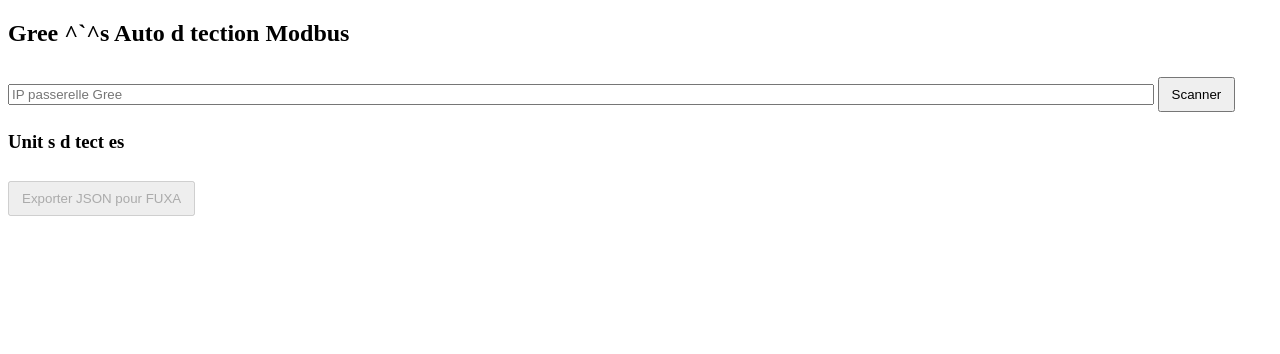
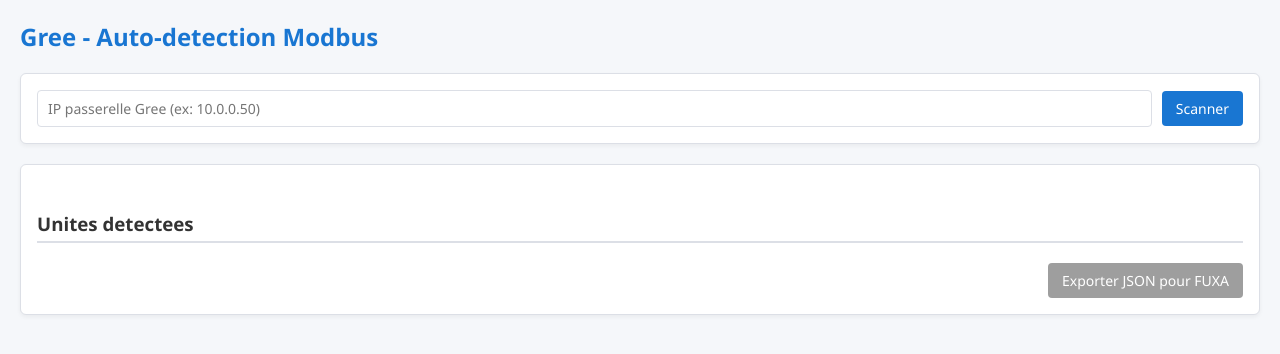
Before and after one commit to SEMEP-NC/Plgin-Gree-Fuxa, a website: page client/widget_gree.html in a window 1280 px wide. Drawn offline with Linux system fonts and the light colour scheme.

Commit message:
Update widget_gree.html

```diff
--- a/client/widget_gree.html
+++ b/client/widget_gree.html
@@ -3,54 +3,155 @@
 <head>
     <meta charset="UTF-8">
     <title>Gree Modbus Plugin</title>
+
     <style>
+        :root {
+            --primary: #1976d2;
+            --primary-dark: #125aa0;
+            --bg: #f5f7fa;
+            --card: #ffffff;
+            --border: #dcdfe6;
+            --error: #b00020;
+        }
+
+        * {
+            box-sizing: border-box;
+            font-family: "Segoe UI", Roboto, Arial, sans-serif;
+        }
+
+        body {
+            margin: 0;
+            padding: 20px;
+            background-color: var(--bg);
+            color: #333;
+        }
+
+        h2 {
+            margin-top: 0;
+            color: var(--primary);
+        }
+
+        h3 {
+            margin-top: 30px;
+            border-bottom: 2px solid var(--border);
+            padding-bottom: 5px;
+        }
+
+        /* ===== Card layout ===== */
+        .card {
+            background-color: var(--card);
+            border: 1px solid var(--border);
+            border-radius: 6px;
+            padding: 16px;
+            margin-bottom: 20px;
+            box-shadow: 0 2px 4px rgba(0,0,0,0.05);
+        }
+
+        /* ===== Form ===== */
+        .form-row {
+            display: flex;
+            gap: 10px;
+            align-items: center;
+        }
+
+        input[type="text"] {
+            flex: 1;
+            padding: 8px 10px;
+            border: 1px solid var(--border);
+            border-radius: 4px;
+            font-size: 14px;
+        }
+
+        input[type="text"]:focus {
+            outline: none;
+            border-color: var(--primary);
+        }
+
+        button {
+            padding: 8px 14px;
+            font-size: 14px;
+            border-radius: 4px;
+            border: none;
+            cursor: pointer;
+            background-color: var(--primary);
+            color: white;
+            transition: background-color 0.2s;
+        }
+
+        button:hover {
+            background-color: var(--primary-dark);
+        }
+
+        button:disabled {
+            background-color: #9e9e9e;
+            cursor: not-allowed;
+        }
+
+        /* ===== Table ===== */
         table {
             border-collapse: collapse;
             width: 100%;
+            margin-top: 10px;
         }
+
         th, td {
-            border: 1px solid #ccc;
+            border: 1px solid var(--border);
             padding: 8px;
+            font-size: 13px;
+        }
+
+        th {
+            background-color: #f0f3f8;
             text-align: left;
         }
-        th {
-            background-color: #f0f0f0;
-        }
-        input {
-            width: 90%;
-        }
-        button {
-            margin-top: 10px;
-            padding: 8px 12px;
+
+        tr:nth-child(even) {
+            background-color: #fafafa;
         }
 
-        /* Zone d'erreurs */
+        /* ===== Error box ===== */
         #errorBox {
             display: none;
-            margin: 10px 0;
-            padding: 8px;
-            border: 1px solid #b00020;
+            margin-top: 10px;
+            padding: 10px;
+            border: 1px solid var(--error);
             background-color: #ffecec;
-            color: #b00020;
-            font-weight: bold;
+            color: var(--error);
+            font-weight: 600;
+            border-radius: 4px;
+        }
+
+        /* ===== Footer action ===== */
+        .actions {
+            margin-top: 20px;
+            text-align: right;
         }
     </style>
 </head>
+
 <body>
 
-<h2>Gree  ^`^s Auto d  tection Modbus</h2>
+<h2>Gree - Auto-detection Modbus</h2>
 
-<input id="ip" placeholder="IP passerelle Gree">
+<div class="card">
+    <div class="form-row">
+        <input id="ip" type="text" placeholder="IP passerelle Gree (ex: 10.0.0.50)">
         <button onclick="scan()">Scanner</button>
+    </div>
 
     <div id="errorBox"></div>
+</div>
 
-<h3>Unit  s d  tect  es</h3>
+<div class="card">
+    <h3>Unites detectees</h3>
     <div id="unitsContainer"></div>
 
+    <div class="actions">
         <button id="importBtn" onclick="importUnits()" disabled>
             Exporter JSON pour FUXA
         </button>
+    </div>
+</div>
 
 <script src="widget_gree.js"></script>
 </body>
```
Lines whose indentation alone changed are shown as unchanged.
